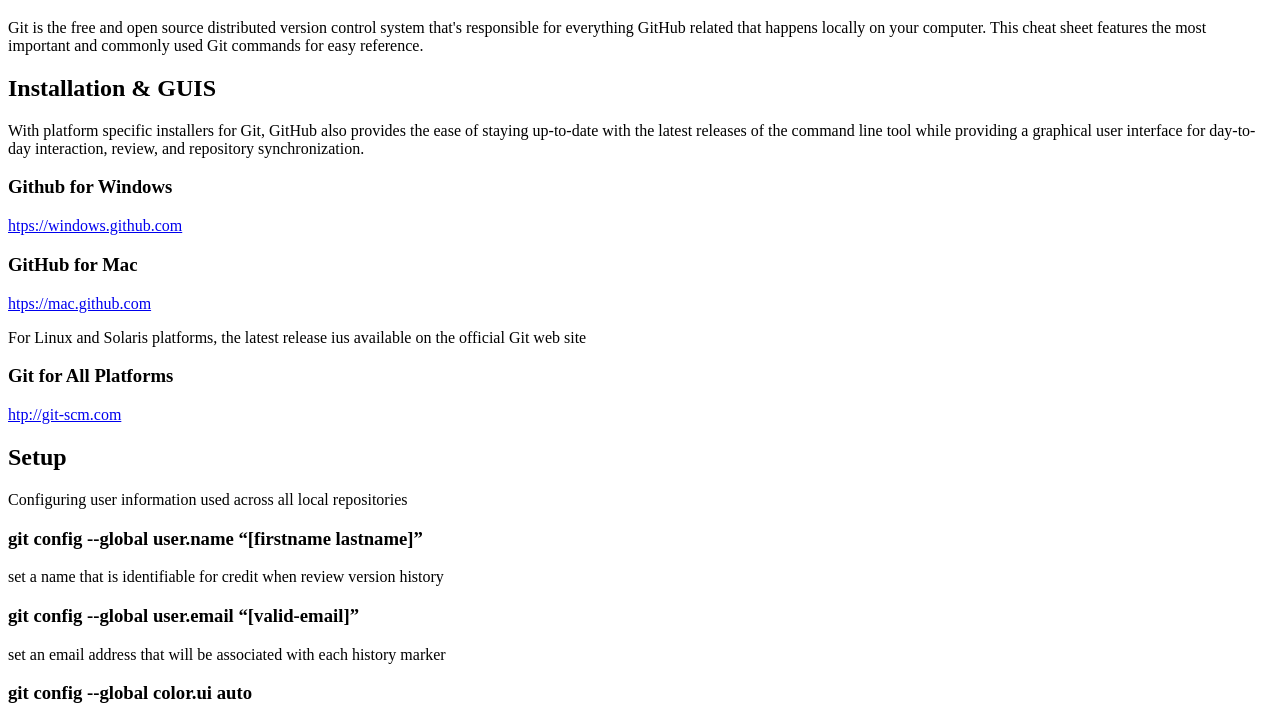
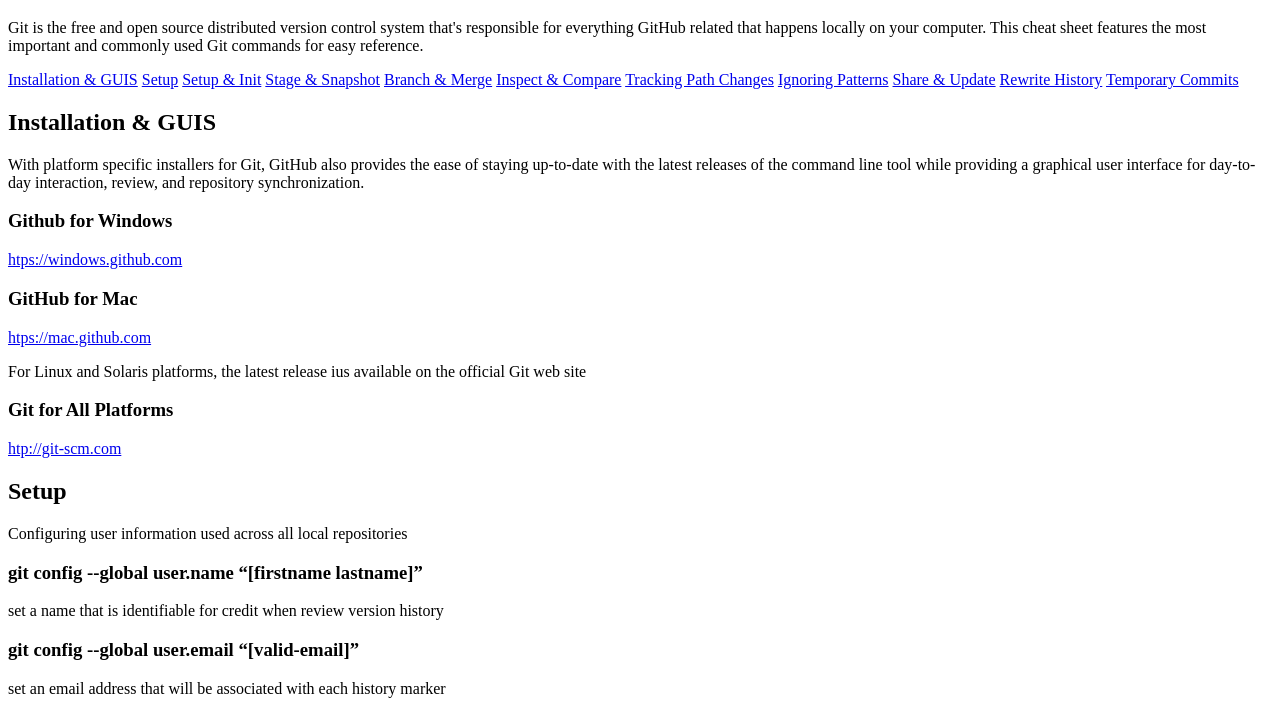
Before and after one commit to techieeliot/git-example-fcc, a plain HTML site: page index.html in a window 1280 px wide. Shown: the part 61-774 px from the top of the page. Drawn offline with Linux system fonts and the light colour scheme.

Commit message:
fix: added text to links

```diff
--- a/index.html
+++ b/index.html
@@ -23,17 +23,17 @@
     used Git commands for easy reference.</p>
     </header>
     <nav>
-      <a href='#installation&guis'></a>
-      <a href='#setup'></a>
-      <a href='#setup&init'></a>
-      <a href='#stage&snapshot'></a>
-      <a href='#branch&merge'></a>
-      <a href='#inspect&compare'></a>
-      <a href='#tracking_path_changes'></a>
-      <a href='#ignoring_patterns'></a>
-      <a href='#share&update'></a>
-      <a href='#rewrite_history'></a>
-      <a href='#temporary_commits'></a>
+      <a href='#installation&guis'>Installation & GUIS</a>
+      <a href='#setup'>Setup</a>
+      <a href='#setup&init'>Setup & Init</a>
+      <a href='#stage&snapshot'>Stage & Snapshot</a>
+      <a href='#branch&merge'>Branch & Merge</a>
+      <a href='#inspect&compare'>Inspect & Compare</a>
+      <a href='#tracking_path_changes'>Tracking Path Changes</a>
+      <a href='#ignoring_patterns'>Ignoring Patterns</a>
+      <a href='#share&update'>Share & Update</a>
+      <a href='#rewrite_history'>Rewrite History</a>
+      <a href='#temporary_commits'>Temporary Commits</a>
       </nav>
     <article id='installation&guis'>
       <h2>Installation & GUIS</h2>
```
